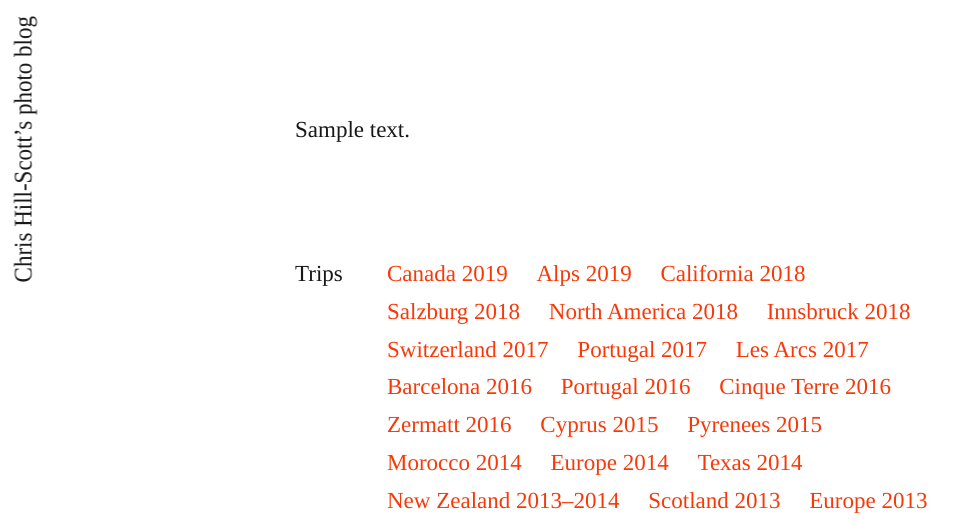
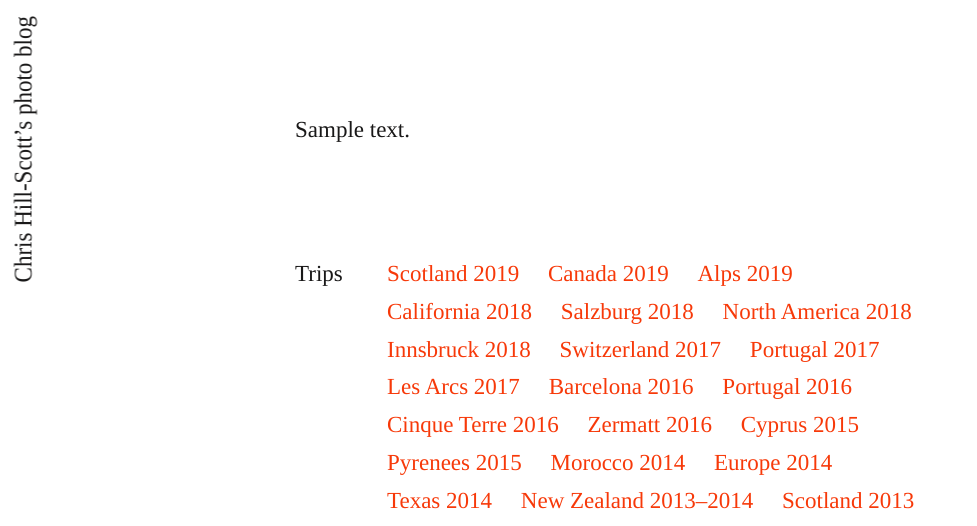
Before and after one commit to quis/quis.cc, a WordPress theme: template source/themes/quis/page.php in a window 1280 px wide. Shown: the top 526 px of the page, without its empty margins (0-977 px from the left). Run offline with PHP 8.4 and a stand-in for WordPress, Linux system fonts and the light colour scheme; the site name, menu and one post (Sample post) are stand-ins, and other content is empty; style sheets or scripts are compiled from the project's sources; some libraries are stand-ins or nearby versions.

Commit message:
Add Scotland 2020 to nav

```diff
--- a/source/themes/quis/nav.php
+++ b/source/themes/quis/nav.php
@@ -3,6 +3,7 @@
     Trips
   </h3>
   <ul>
+    <li><a href="/trips/scotland-2020/">Scotland 2019</a></li>
     <li><a href="/trips/canada-2019/">Canada 2019</a></li>
     <li><a href="/trips/alps-2019/">Alps 2019</a></li>
     <li><a href="/trips/california-2018/">California 2018</a></li>
```
